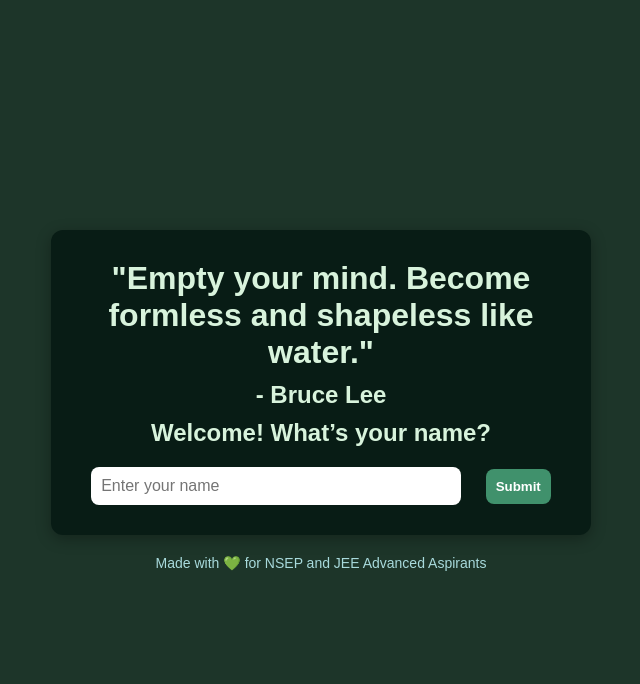
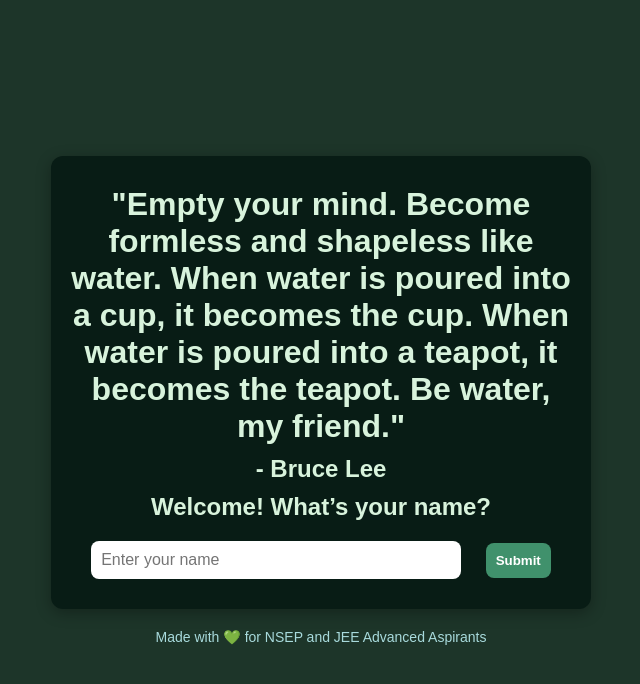
Before and after one commit to thanmayroobanathans/Problem-Solving-Practice-Timer, a plain HTML site: page index.html in a window 1280 px wide. Shown: the whole page, without its empty margins (319-959 px from the left). Drawn offline with Linux system fonts and the light colour scheme.

Commit message:
Update index.html

```diff
--- a/index.html
+++ b/index.html
@@ -64,7 +64,7 @@
 </head>
 <body>
     <div class="container">
-        <h1>"Empty your mind. Become formless and shapeless like water."</h1>
+        <h1>"Empty your mind. Become formless and shapeless like water. When water is poured into a cup, it becomes the cup. When water is poured into a teapot, it becomes the teapot. Be water, my friend."</h1>
         <h2>- Bruce Lee</h2>
         <h2 id="greeting">Welcome! What’s your name?</h2>
         <div id="nameInput">
```
